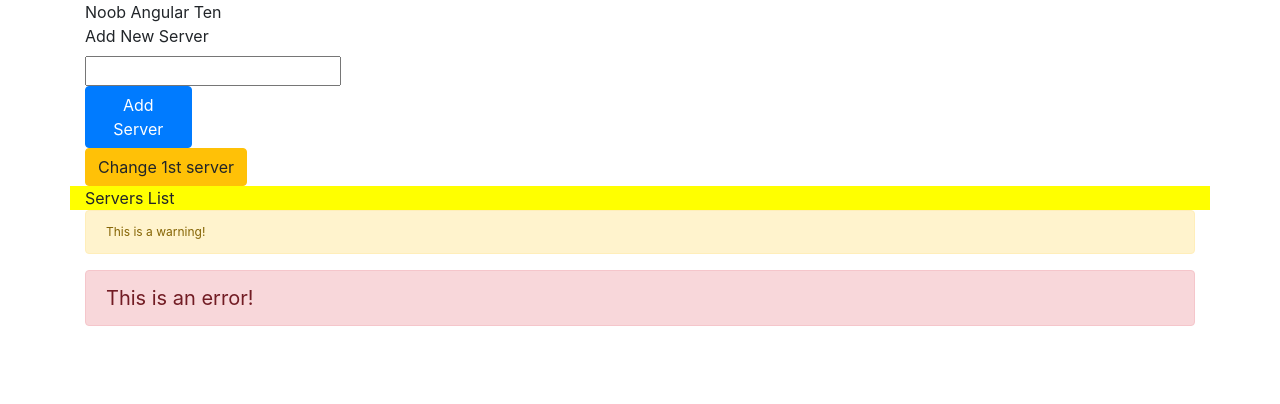
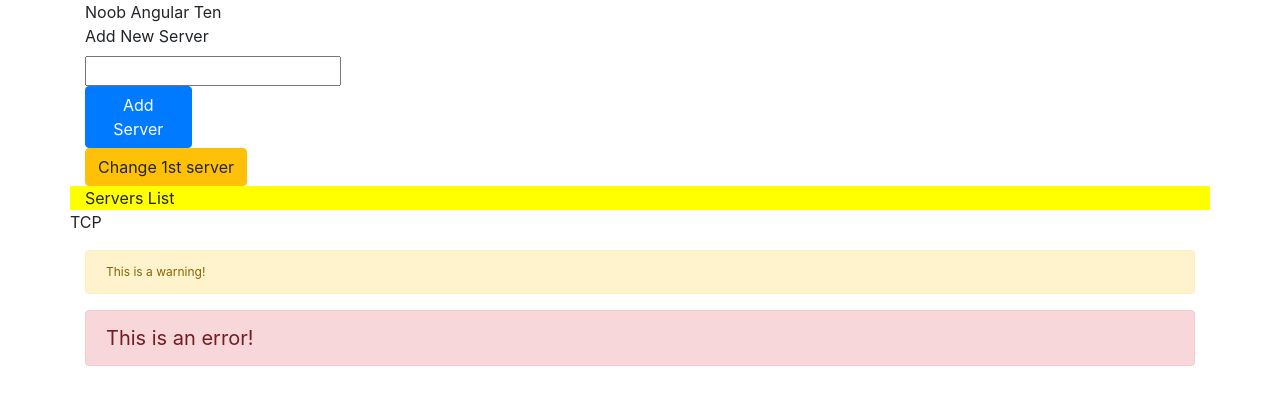
Before and after one commit to adarshsingh1407/noob-angular-ten, an Angular app: page / in a window 1280 px wide. Shown: the top 404 px of the page. Built offline with nearby package versions, Linux system fonts and the light colour scheme.

Commit message:
ngSwitch example

```diff
--- a/src/app/app.component.html
+++ b/src/app/app.component.html
@@ -12,6 +12,11 @@
       <app-server [serverName]="serverItem.name" [serverStatus]="serverItem.status">
       </app-server>
     </div>
+    <div [ngSwitch]="activeBrandId">
+      <p *ngSwitchCase="'TCP'">TCP</p>
+      <p *ngSwitchCase="'GYM'">GYM</p>
+      <p *ngSwitchDefault>NA</p>
+    </div>
     <div class="col-12"><app-warning-alert></app-warning-alert></div>
     <div class="col-12"><app-error-alert></app-error-alert></div>
   </div>
--- a/src/app/app.component.ts
+++ b/src/app/app.component.ts
@@ -8,6 +8,7 @@ import { Component } from '@angular/core';
 export class AppComponent {
   title = 'noob-angular-ten';
   servers = [];
+  activeBrandId = 'TCP';
 
   onServerAdded(newServer: {serverName: string, serverStatus: string}): void {
     this.servers.push({name: newServer.serverName, status: newServer.serverStatus});
```
